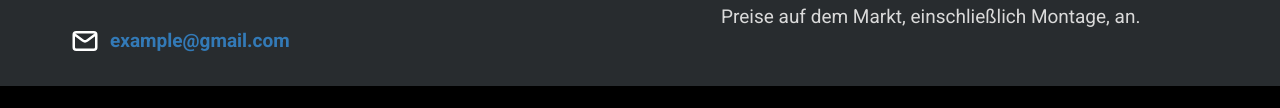
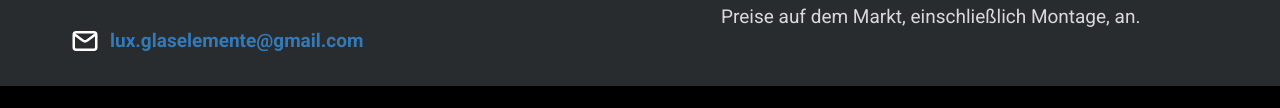
Before and after one commit to cyberArtik/Lux-Glaselemente, a plain HTML site: page index.html in a window 1280 px wide. Shown: the part 3666-3774 px from the top of the page. Drawn offline with Linux system fonts and the light colour scheme.

Commit message:
Update index.html

```diff
--- a/index.html
+++ b/index.html
@@ -460,7 +460,7 @@
 				<div class="footer__left">
 					<div class="contact-address"><span> München, Germany</span></div>
 					<div class="contact-mobile"><a href="tel:+1-123-456-7890">+1 555 12345</a></div>
-					<div class="contact-email"><a href="mailto:example@gmail.com">example@gmail.com</a></div>
+					<div class="contact-email"><a href="mailto:lux.glaselemente@gmail.com">lux.glaselemente@gmail.com</a></div>
 				</div>
 				<div class="footer__right">
 					<p class="footer__descr">
```
